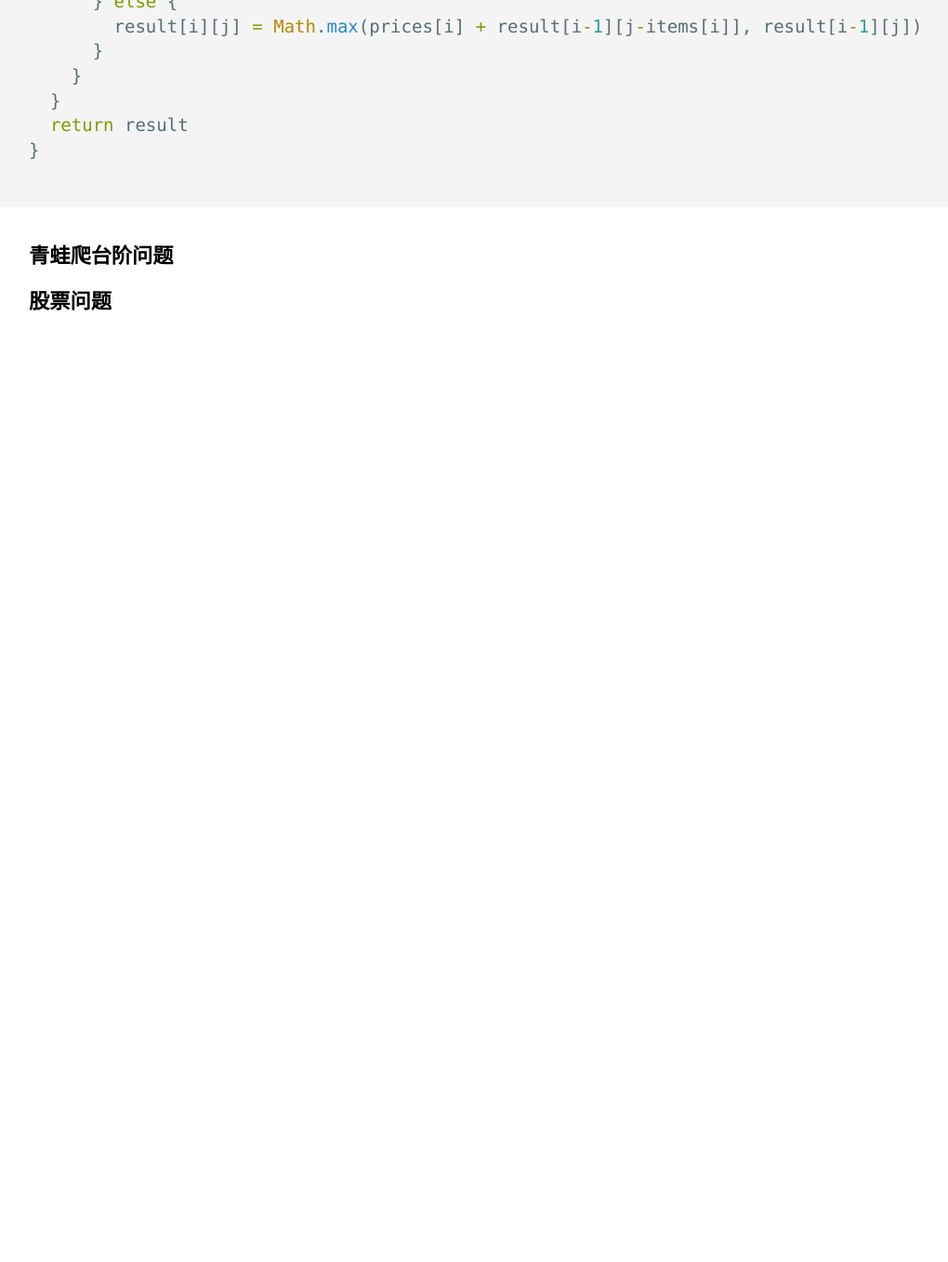
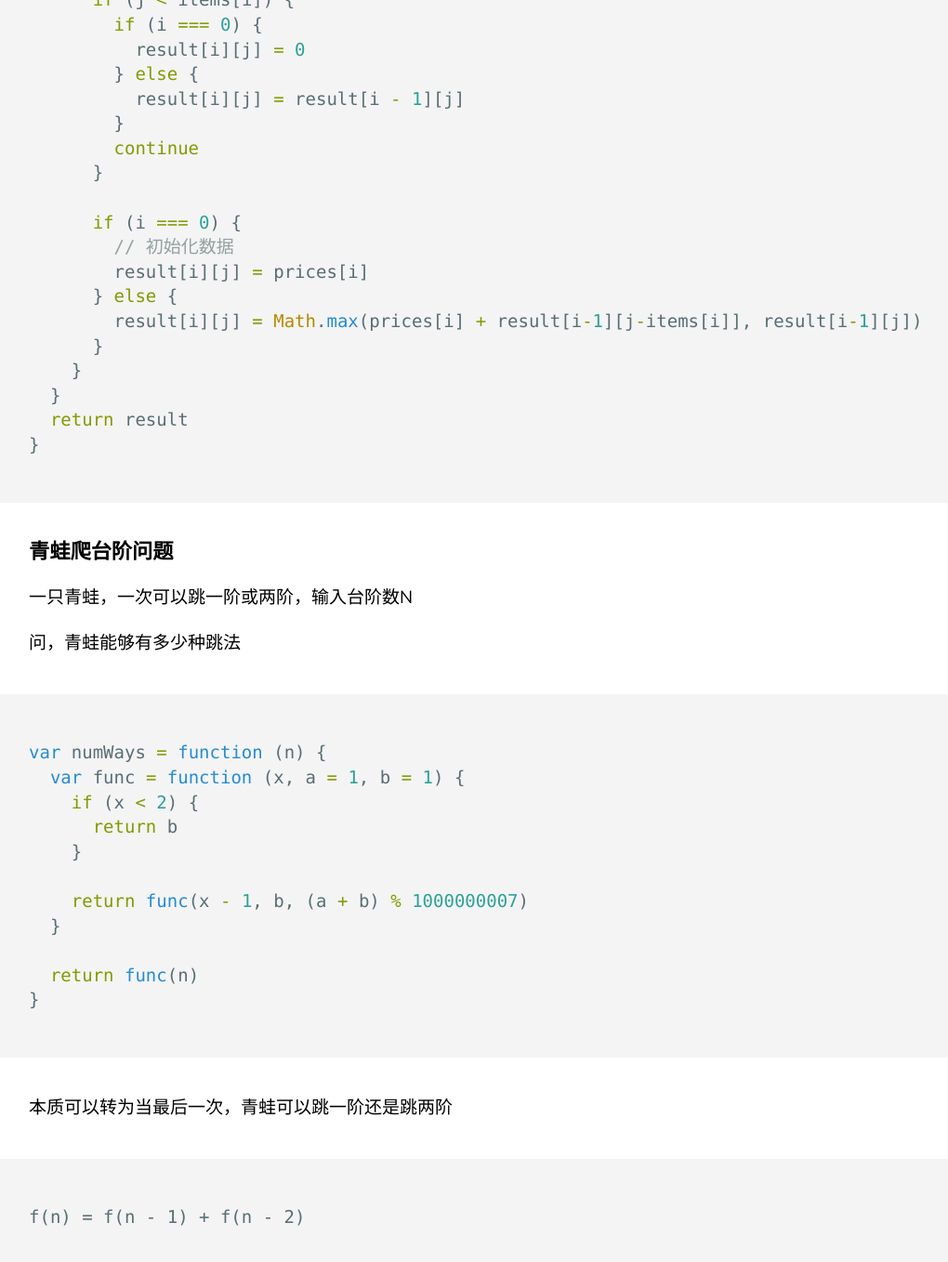
Before and after one commit to bilibiliou/bilibiliou.github.io, a Jekyll site: the page built from _posts/Algorithm/2020-03-23-problem-pack.markdown, in a window 1280 px wide and 1400 px high, scrolled down 1607 px. Shown: the top 1358 px of the window at 93% size, without its empty margins (69-1089 px from the left). Built offline with Jekyll 4.4.1, drawn with Linux system fonts in a browser that asks for light colours; before the commit the page ends 1968 px from its top, so only the background shows below that; some of the changed text lies outside the part shown.

Commit message:
new version

````diff
--- a/_posts/Algorithm/2020-03-23-problem-pack.markdown
+++ b/_posts/Algorithm/2020-03-23-problem-pack.markdown
@@ -5,10 +5,13 @@
 keywords: 算法
 ---
 
-
 ## 动态规划
 
-动态规划的本质是：不断基于前一个条件的最优解，进行递归计算，最终找到一个最终的解决方案
+动态规划的本质是：不断基于前一个状态的最优解，进行递归计算，最终找到一个最终的解决方案
+
+其中的核心还是构建 dp 表 （dynamic programming table）
+
+构建dp表的过程，找到状态转换的相关方程
 
 ### 背包问题
 
@@ -21,6 +24,14 @@
 C物品 5斤 值 6$
 
 需要设计一套算法，求出无论当N取多少时，都能输出一个最优解
+
+这题影响的因素 一个是物品的重量，一个是能背的重量，
+
+1. 我们每次都从零开始决策，找到一个最优状态
+
+2. 每次循环都是一次决策，通过状态转换的方程，进行状态的转换
+
+3. 循环结束，找到最后一次状态得到最优解
 
 ```js
 var max = 10
@@ -47,6 +58,7 @@
       }
 
       if (i === 0) {
+        // 初始化数据
         result[i][j] = prices[i]
       } else {
         result[i][j] = Math.max(prices[i] + result[i-1][j-items[i]], result[i-1][j])
@@ -59,4 +71,45 @@
 
 ### 青蛙爬台阶问题
 
+一只青蛙，一次可以跳一阶或两阶，输入台阶数N
+
+问，青蛙能够有多少种跳法
+
+```js
+var numWays = function (n) {
+  var func = function (x, a = 1, b = 1) {
+    if (x < 2) {
+      return b
+    }
+
+    return func(x - 1, b, (a + b) % 1000000007)
+  }
+
+  return func(n)
+}
+```
+
+本质可以转为当最后一次，青蛙可以跳一阶还是跳两阶
+
+```
+f(n) = f(n - 1) + f(n - 2)
+```
+
+尾递归优化： func(n - 1) + f(n - 2)
+在n 较大的情况下，会由于递归栈内塞入了大量的函数，导致堆栈溢出
+解决这个问题的做法依然是需要基于尾递归的方式进行优化
+
+```
+初始化 a = 1, b = 1
+func(x - 1, b, (a + b))
+```
+
+[看这里](https://leetcode-cn.com/problems/qing-wa-tiao-tai-jie-wen-ti-lcof/solution/mian-shi-ti-10-ii-qing-wa-tiao-tai-jie-wen-ti-dong/)
+
 ### 股票问题
+
+[看这里](https://leetcode-cn.com/problems/best-time-to-buy-and-sell-stock-iii/solution/yi-ge-tong-yong-fang-fa-tuan-mie-6-dao-gu-piao-wen/)
+
+### 最小编辑距离
+
+[看这里](http://bilibiliou.github.io/posts/min-edit-distance/)
````
Also changed, not shown: _posts/Algorithm/2020-03-23-alipay-interview.markdown (+63 -63 lines).
